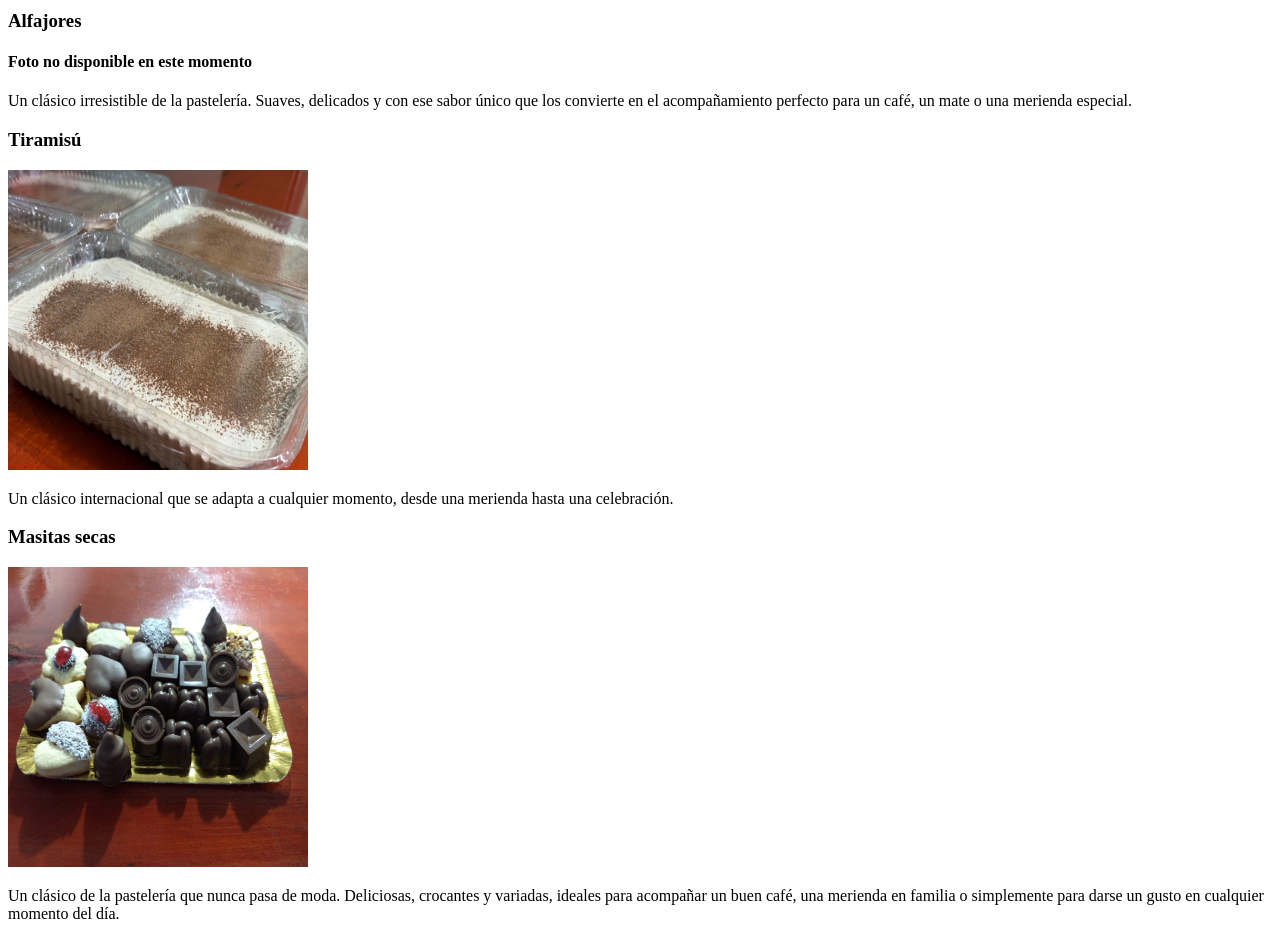
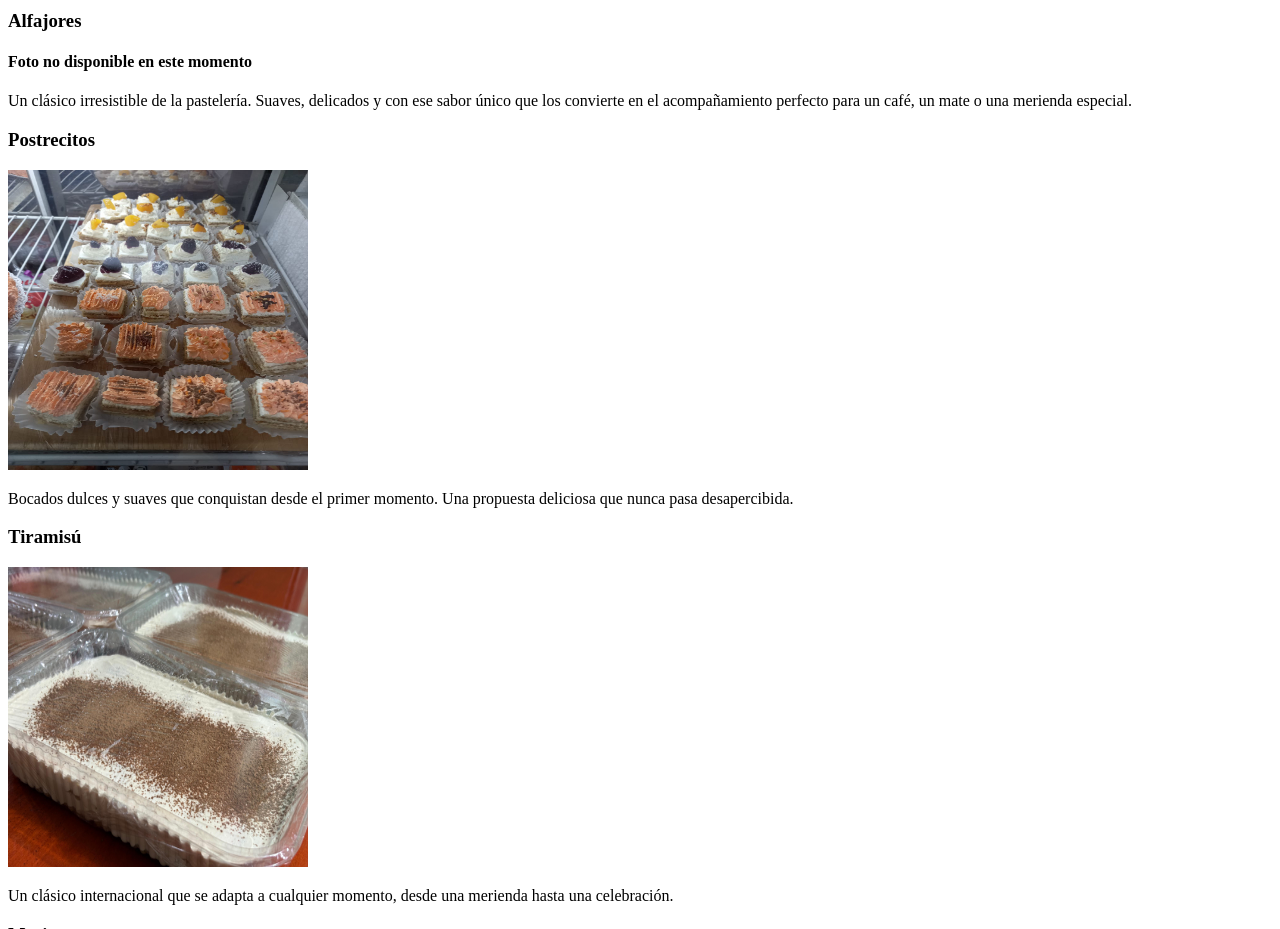
Before and after one commit to sebastianillanesrojas/SandraRepos, a plain HTML site: page productos.html in a window 1280 px wide. Shown: the part 2760-3689 px from the top of the page. Drawn offline with Linux system fonts and the light colour scheme.

Commit message:
Postrecitos agregados

```diff
--- a/productos.html
+++ b/productos.html
@@ -43,6 +43,9 @@
     <h3>Alfajores</h3>
     <h4>Foto no disponible en este momento</h4>
     <p>Un clásico irresistible de la pastelería. Suaves, delicados y con ese sabor único que los convierte en el acompañamiento perfecto para un café, un mate o una merienda especial.</p>
+    <h3>Postrecitos</h3>
+    <img src="fotos/postrecitos.jpeg" alt="Postrecitos" title="Postrectios" width="300" height="300">
+    <p>Bocados dulces y suaves que conquistan desde el primer momento. Una propuesta deliciosa que nunca pasa desapercibida.</p>
     <h3>Tiramisú</h3>
     <img src="fotos/tiramisu.jpeg" alt="Tiramisú" title="Tiramisú" width="300" height="300">
     <p>Un clásico internacional que se adapta a cualquier momento, desde una merienda hasta una celebración.</p>
```
